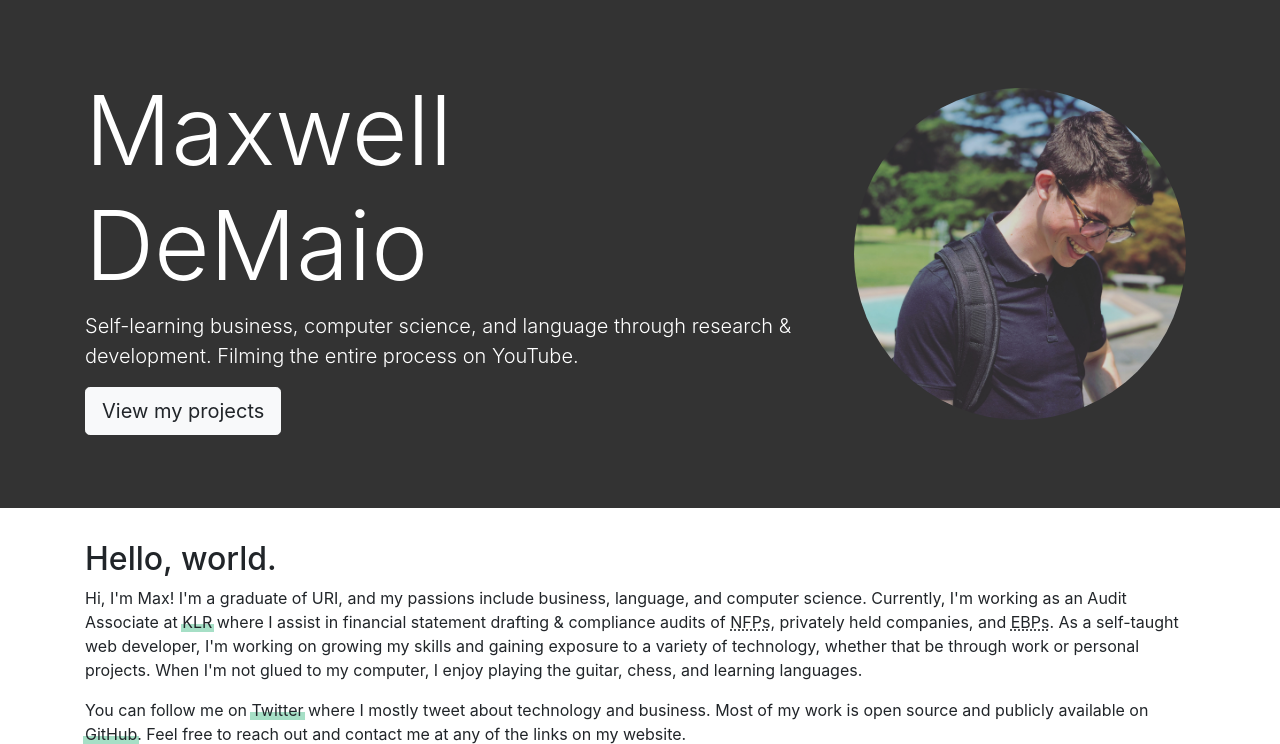
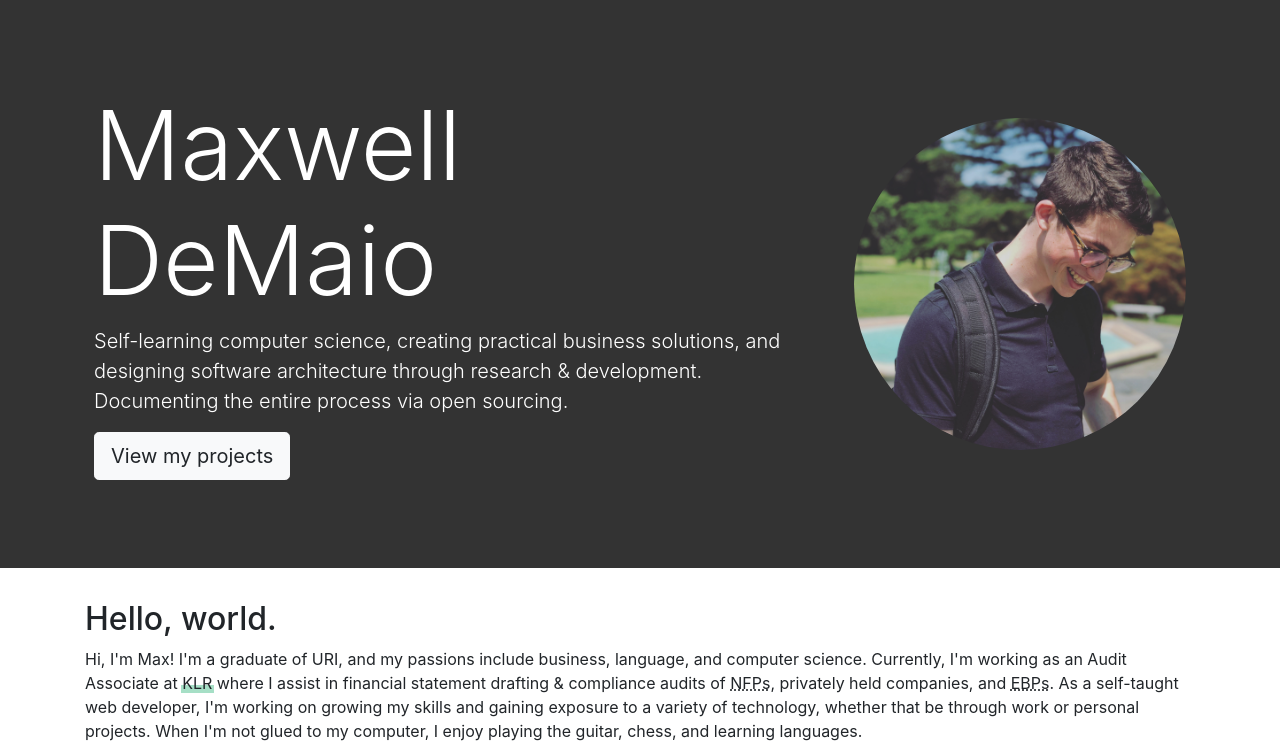
Before and after one commit to maxdemaio/mflask, a Flask app: page / in a window 1280 px wide. Shown: the part 56-800 px from the top of the page. Run offline with Flask 2, Linux system fonts and the light colour scheme; some libraries are stand-ins or nearby versions.

Commit message:
Started working on jumbotron tagline

```diff
--- a/templates/index.html
+++ b/templates/index.html
@@ -10,16 +10,18 @@
 <div class="jumbotron jumbotron-fluid text-white" style="background-color: #333;">
     <div class="container">
         <div class="row d-flex flex-wrap align-items-center">
-            <div class="col-md-8">
+            <div class="col-md-8 p-4">
                 <h1 class="display-1">Maxwell DeMaio</h1>
                 <p class="lead">
-                    Self-learning business, computer science, and language through research & development.
-                    Filming the entire process on YouTube.
+                    Self-learning computer science,
+                    creating practical business solutions, and designing software architecture
+                    through research & development.
+                    Documenting the entire process via open sourcing.
                 </p>
                 <a href="{{ url_for('software') }}" class="btn btn-light btn-lg" role="button" aria-disabled="true">View my projects</a>
             </div>
             <div class="col-md-4 p-4">
-                <img class="w-100 rounded-circle d-block m-auto" src="../static/mePortfolio.jpg" alt="Profile Picture">
+                <img class="w-100 rounded-circle" src="../static/mePortfolio.jpg" alt="Profile Picture">
             </div>
         </div>
     </div>
```
